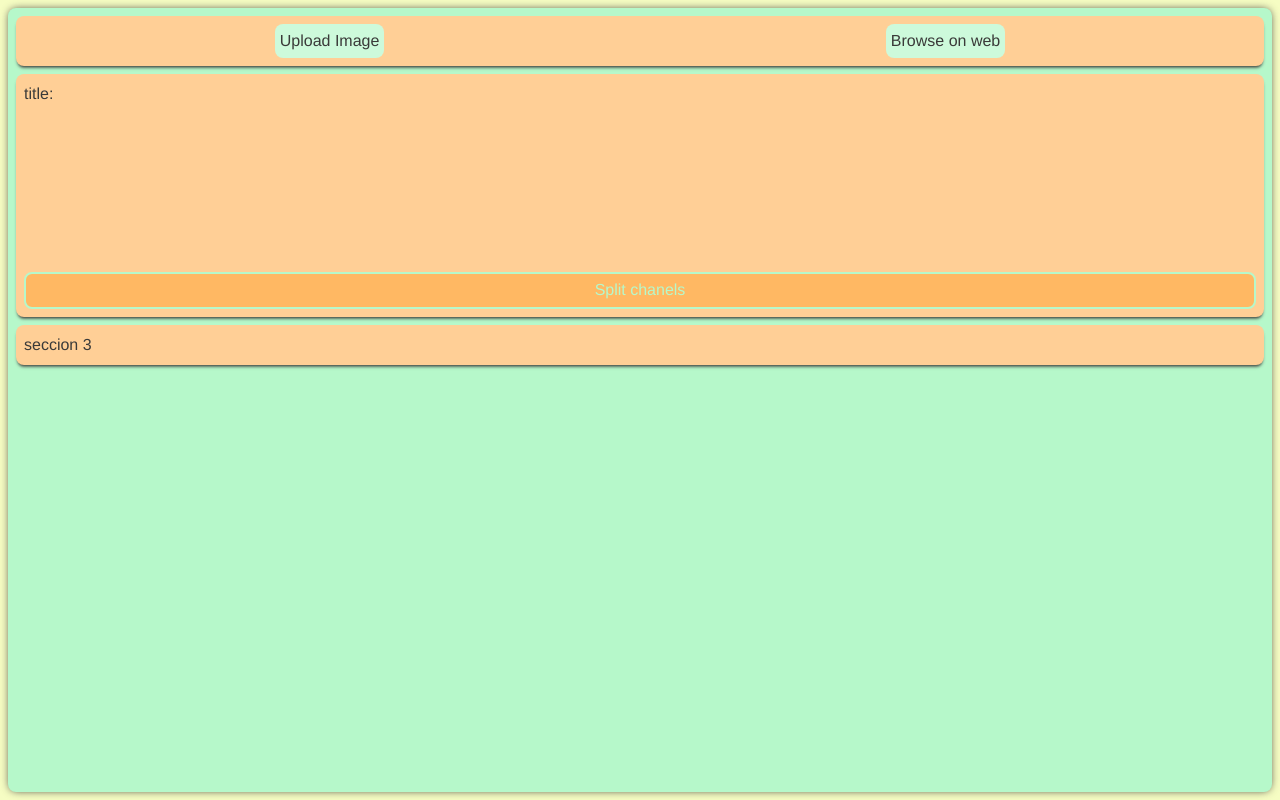
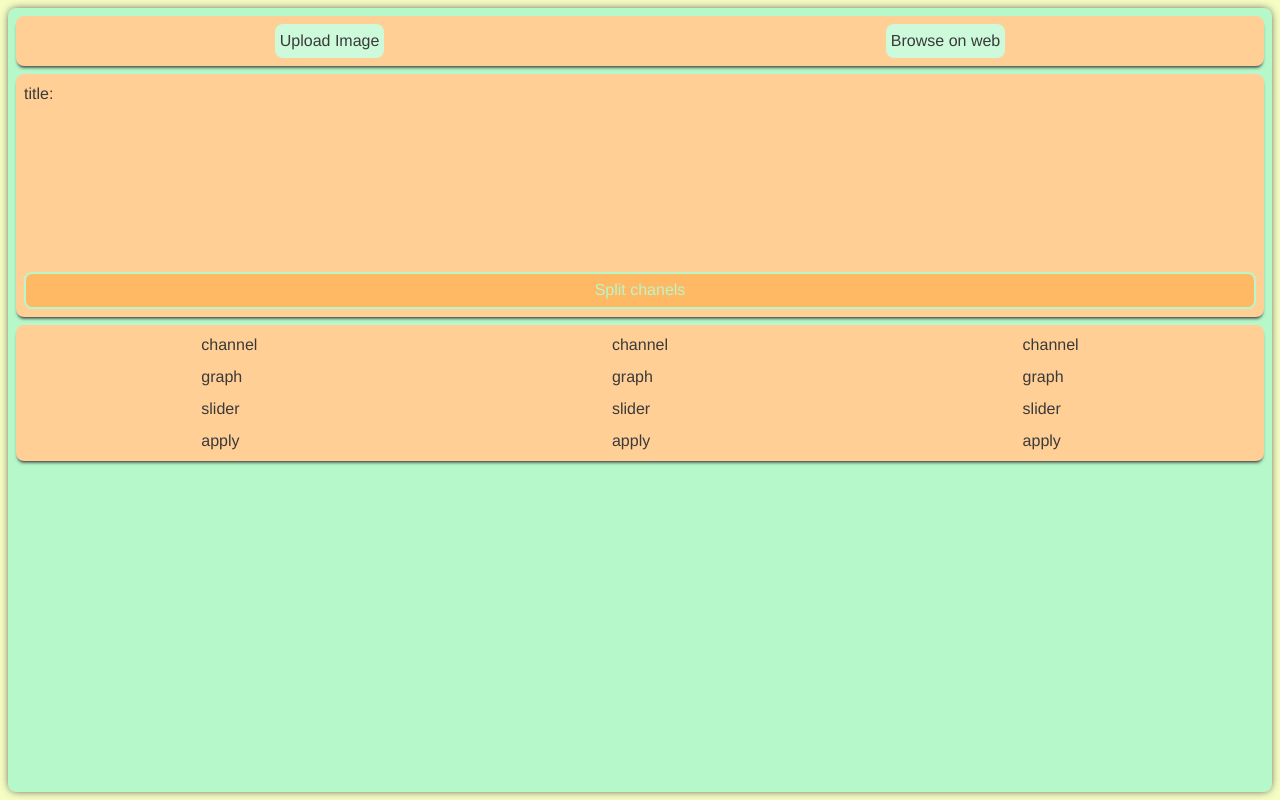
Before and after one commit to leninrkb/rgb-spectrum, a Vue app: page / in a window 1280 px wide. Built offline with nearby package versions, Linux system fonts and the light colour scheme.

Commit message:
channels structure

```diff
--- a/src/views/HomeView.vue
+++ b/src/views/HomeView.vue
@@ -14,7 +14,28 @@
 				<OutlineButton>Split chanels</OutlineButton>
 			</VColumn>
 		</ElevatedCard>
-		<ElevatedCard> seccion 3 </ElevatedCard>
+		<ElevatedCard>
+			<VRow>
+				<VColumn>
+					<div>channel</div>
+					<div>graph</div>
+					<div>slider</div>
+					<div>apply</div>
+				</VColumn>
+				<VColumn>
+					<div>channel</div>
+					<div>graph</div>
+					<div>slider</div>
+					<div>apply</div>
+				</VColumn>
+				<VColumn>
+					<div>channel</div>
+					<div>graph</div>
+					<div>slider</div>
+					<div>apply</div>
+				</VColumn>
+			</VRow>
+		</ElevatedCard>
 	</VColumn>
 </template>
 
```
